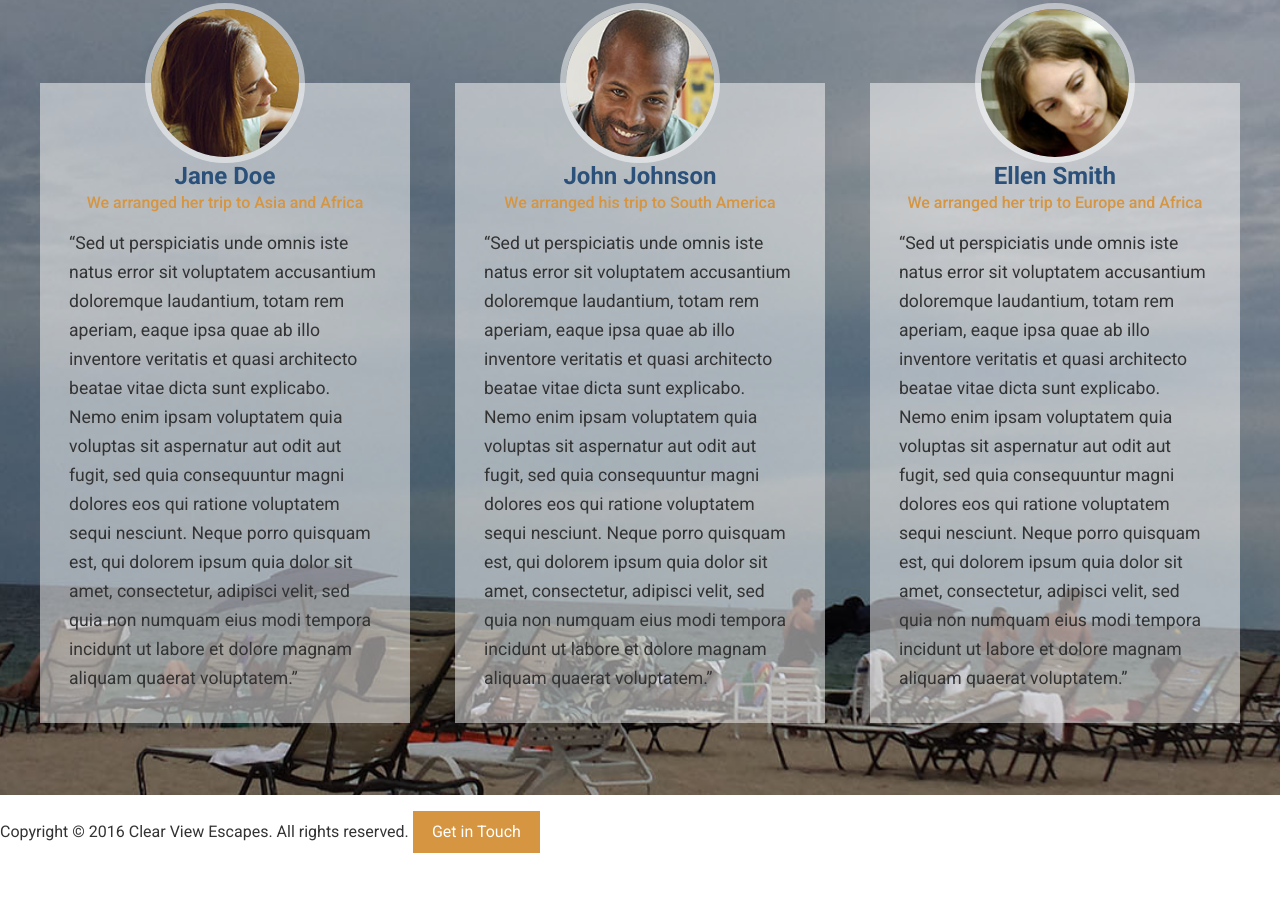
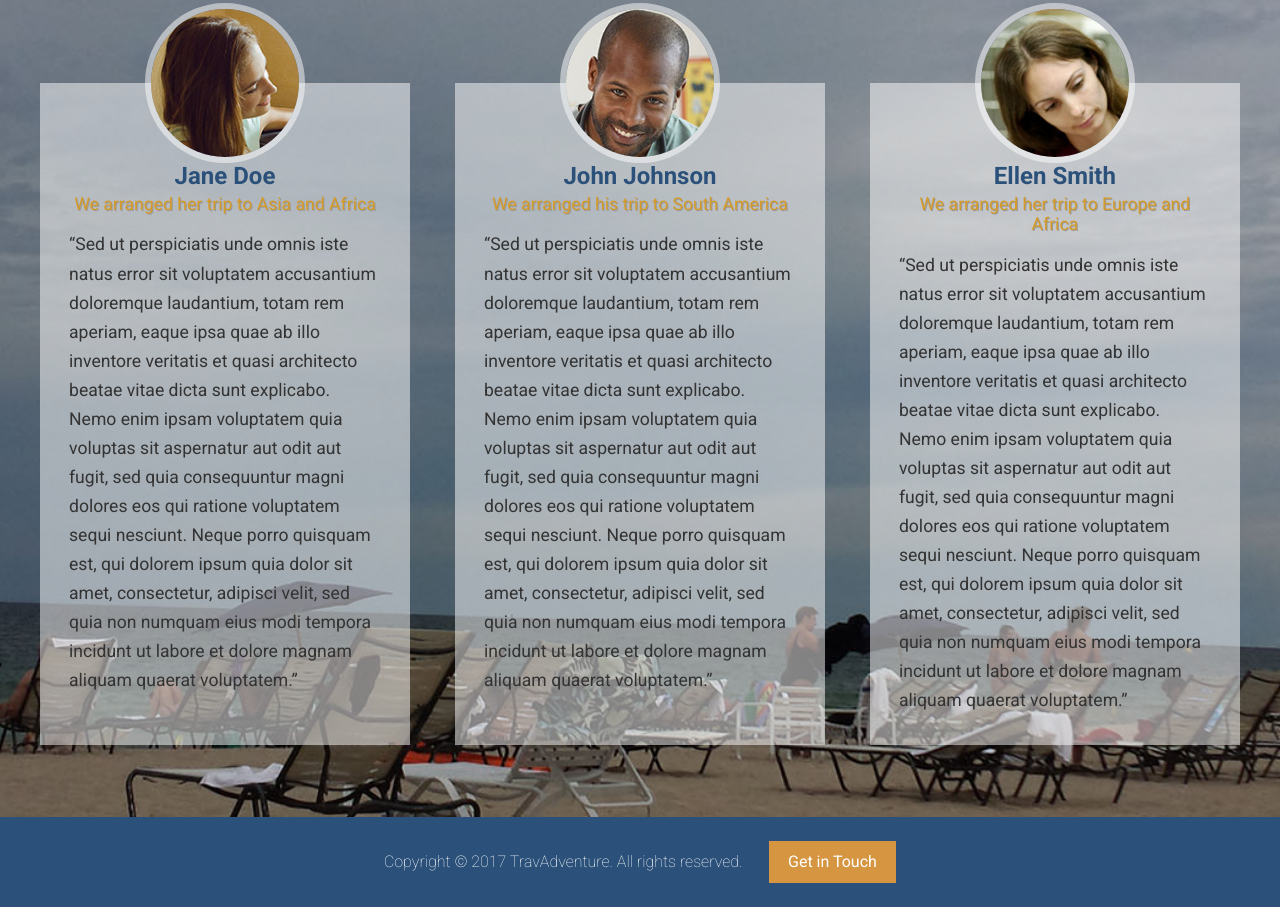
Before and after one commit to aghilazghi/travel-adventure, a website: page app/index.html in a window 1280 px wide. Shown: the part 3639-4546 px from the top of the page. Before the commit the page ends 4508 px from the top, so only its background shows below. Drawn offline with Linux system fonts and the light colour scheme.

Commit message:
Completed footer section

```diff
--- /dev/null
+++ b/app/assets/styles/modules/_site-footer.css
@@ -0,0 +1,20 @@
+.site-footer {
+    background-color: $mainBlue;
+    color: #fff;
+    padding: .5rem;
+    text-align: center;
+
+    &__text {
+        display: block;
+        margin-bottom: 1rem;
+        font-weight: 200;
+
+        @mixin atMedium {
+            display: inline;
+            margin-bottom: 0;
+            margin-right: 1.4rem;
+        }
+    }
+
+
+}
--- a/app/assets/styles/modules/_testimonial.css
+++ b/app/assets/styles/modules/_testimonial.css
@@ -34,9 +34,11 @@
     }
 
     &__subtitle {
-        color: $mainOrange;
+        color: $mainYellow;
+        text-shadow: 1px 1px #999;
+        font-size: 1.1rem;
         text-align: center;
-        font-weight: 500;
+        font-weight: 400;
         margin-top: .25rem;
         margin-bottom: 1rem;
     }
--- a/app/assets/styles/styles.css
+++ b/app/assets/styles/styles.css
@@ -13,3 +13,4 @@
 @import "modules/_feature-item";
 @import "modules/_testimonial";
 @import "modules/_sprite";
+@import "modules/_site-footer";
--- a/app/index.html
+++ b/app/index.html
@@ -145,8 +145,10 @@
     </div>
   </div>
 
-  <footer>
-    <p>Copyright &copy; 2016 Clear View Escapes. All rights reserved. <a href="#" class="btn btn--orange">Get in Touch</a></p>
+  <footer class="site-footer">
+    <div class="wrapper">
+          <p><span class="site-footer__text">Copyright &copy; 2017 TravAdventure. All rights reserved.</span> <a href="#" class="btn btn--orange">Get in Touch</a></p>
+    </div>
   </footer>
 </body>
 </html>
--- a/app/temp/styles/styles.css
+++ b/app/temp/styles/styles.css
@@ -1010,9 +1010,11 @@ a {
     }
 
 .testimonial__subtitle {
-        color: #d59541;
+        color: #D59B2A;
+        text-shadow: 1px 1px #999;
+        font-size: 1.1rem;
         text-align: center;
-        font-weight: 500;
+        font-weight: 400;
         margin-top: .25rem;
         margin-bottom: 1rem;
     }
@@ -1092,3 +1094,27 @@ a {
         height: 42px;
         background-position: 36.69752421959096% 45.792307692307695%;
     }
+
+.site-footer {
+    background-color: #2b517a;
+    color: #fff;
+    padding: .5rem;
+    text-align: center;
+
+
+}
+
+.site-footer__text {
+        display: block;
+        margin-bottom: 1rem;
+        font-weight: 200;
+    }
+
+@media (min-width: 800px){
+
+.site-footer__text {
+            display: inline;
+            margin-bottom: 0;
+            margin-right: 1.4rem
+    }
+  }
```
